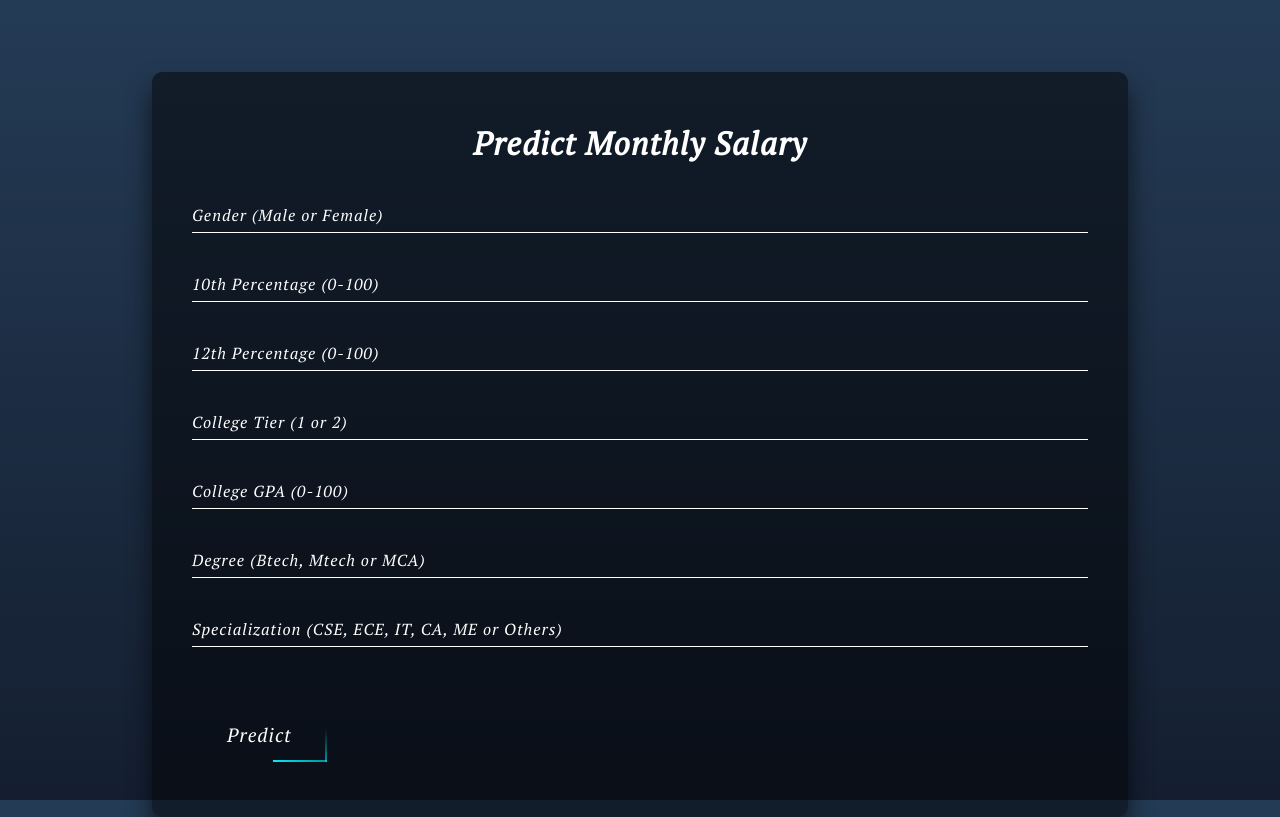
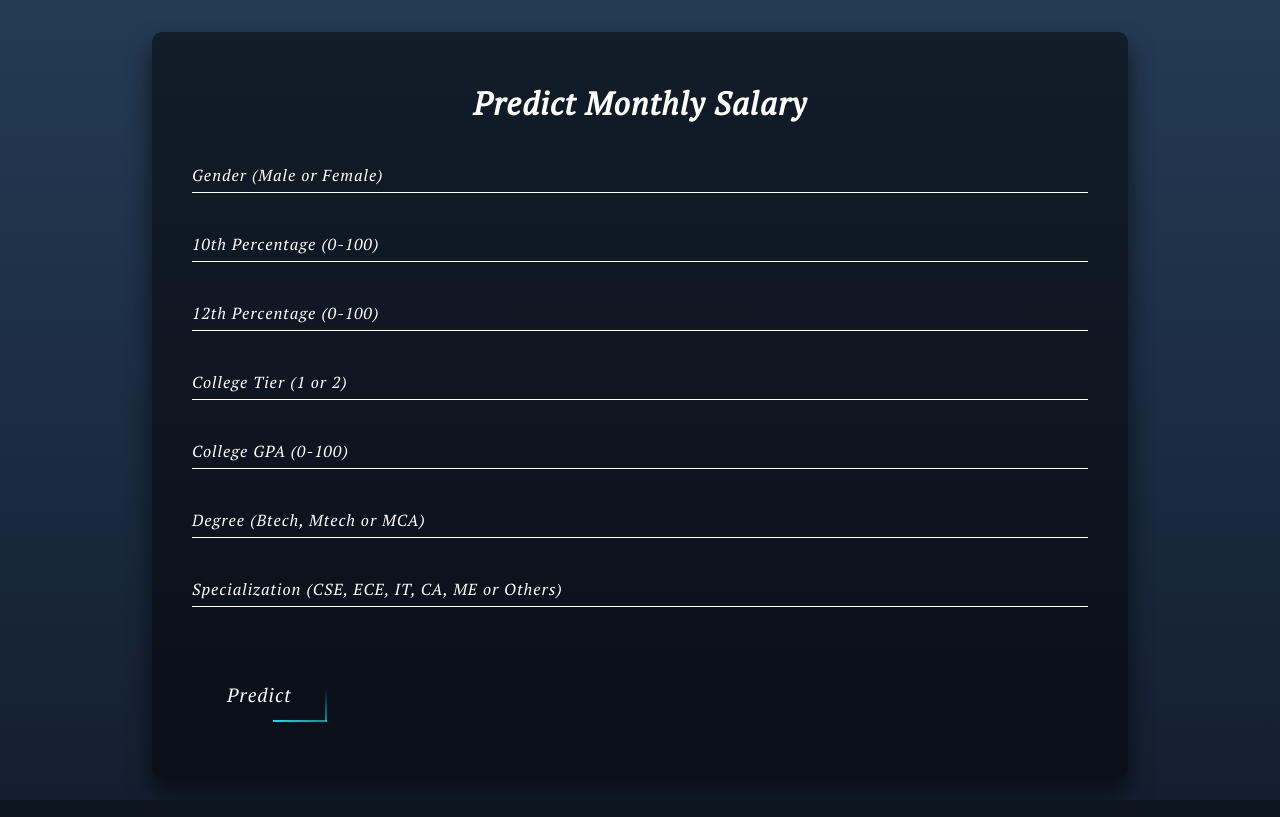
Before and after one commit to naumankazi/heroku_template, a Flask app: page / in a window 1280 px wide. Run offline with Flask 2, Linux system fonts and the light colour scheme; parts of the project's set-up code (start-up, migrations or seed data) failed here and were passed over.

Commit message:
Update form.html

```diff
--- a/templates/form.html
+++ b/templates/form.html
@@ -23,7 +23,7 @@ body {
 }
 
 .login-form {
-  top: 9%;
+  top: 4%;
   position: absolute;
   left: 5%;
   right: 5%;
```
